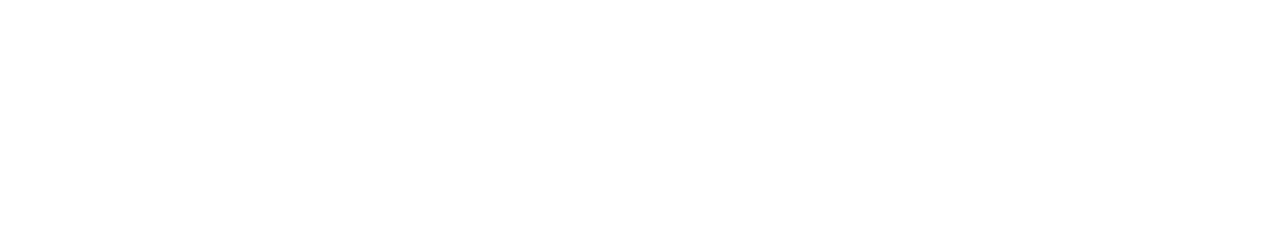
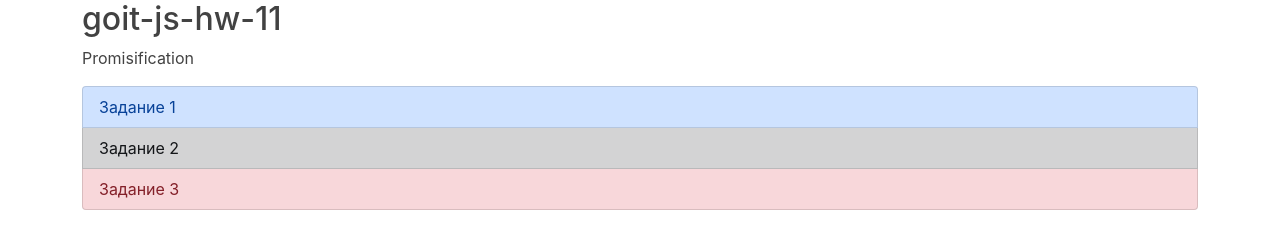
Before and after one commit to nazarii-lozynskyi/goit-js-hw-11-promisification, a website built with Parcel: page src/index.html in a window 1280 px wide. Built offline with nearby package versions, Linux system fonts and the light colour scheme.

Commit message:
Update index.html

```diff
--- a/src/index.html
+++ b/src/index.html
@@ -2,18 +2,48 @@
 <html lang="ru">
   <head>
     <meta charset="UTF-8" />
+    <meta http-equiv="X-UA-Compatible" content="IE=edge" />
     <meta name="viewport" content="width=device-width, initial-scale=1.0" />
-    <title>Заголовок страницы</title>
+    <title>Страница навигации</title>
     <link
+      href="https://cdn.jsdelivr.net/npm/bootstrap@5.0.2/dist/css/bootstrap.min.css"
       rel="stylesheet"
-      href="https://cdnjs.cloudflare.com/ajax/libs/modern-normalize/1.0.0/modern-normalize.min.css"
-      integrity="sha512-ISS7cAi1PEhQ8jnbJpJZMd29NlhNj4AWYyLOSp2CE/CsHxTCu+r+t0D2yoJudVrd0/8fTVPUVDzY5Tvli75u/g=="
+      integrity="sha384-EVSTQN3/azprG1Anm3QDgpJLIm9Nao0Yz1ztcQTwFspd3yD65VohhpuuCOmLASjC"
       crossorigin="anonymous"
     />
+    <style>
+      body {
+        font-family: -apple-system, BlinkMacSystemFont, 'Segoe UI', Roboto,
+          Oxygen, Ubuntu, Cantarell, 'Open Sans', 'Helvetica Neue', sans-serif;
+        background-color: #fff;
+        color: #424242;
+        line-height: 1.5;
+      }
+    </style>
     <link rel="stylesheet" href="./style/style.css" />
   </head>
   <body>
+    <div class="container">
+      <h2>goit-js-hw-11</h2>
+      <p>Promisification</p>
+      <div class="list-group">
+        <a
+          href="task-01.html"
+          class="list-group-item list-group-item-action list-group-item-primary"
+          >Задание 1</a
+        >
+        <a
+          href="task-02.html"
+          class="list-group-item list-group-item-action list-group-item-dark"
+          >Задание 2</a
+        >
 
-    <script src="./index.js"></script>
+        <a
+          href="task-03.html"
+          class="list-group-item list-group-item-action list-group-item-danger"
+          >Задание 3</a
+        >
+      </div>
+    </div>
   </body>
 </html>
```
